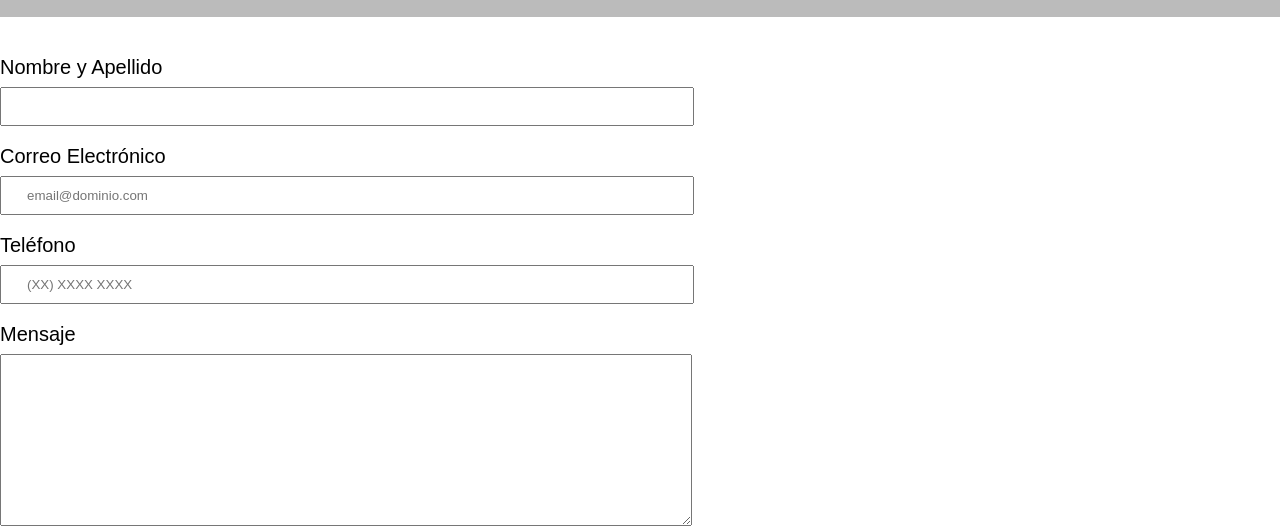
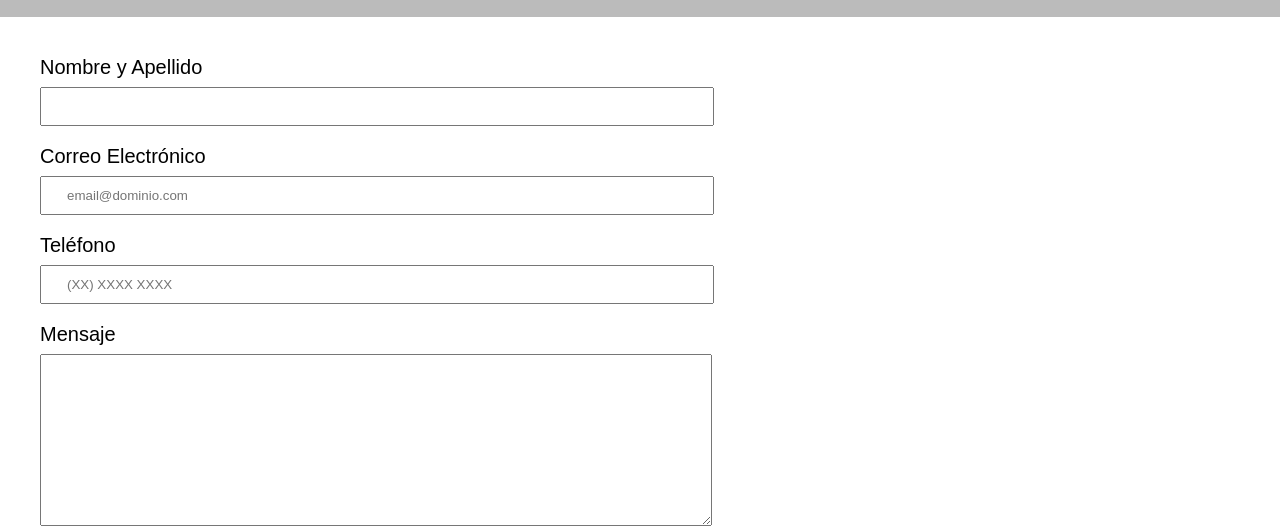
Before and after one commit to nicocopy/Barberia-Alura, a plain HTML site: page contacto.html in a window 1280 px wide. Shown: the part 276-804 px from the top of the page. Drawn offline with Linux system fonts and the light colour scheme.

Commit message:
correcion margin form

```diff
--- a/style.css
+++ b/style.css
@@ -95,7 +95,7 @@ footer{
 }
 
 form{
-    margin: 40px 0;
+    margin: 40px 0 0 40px;
 }
 
 form label, form legend{
```
